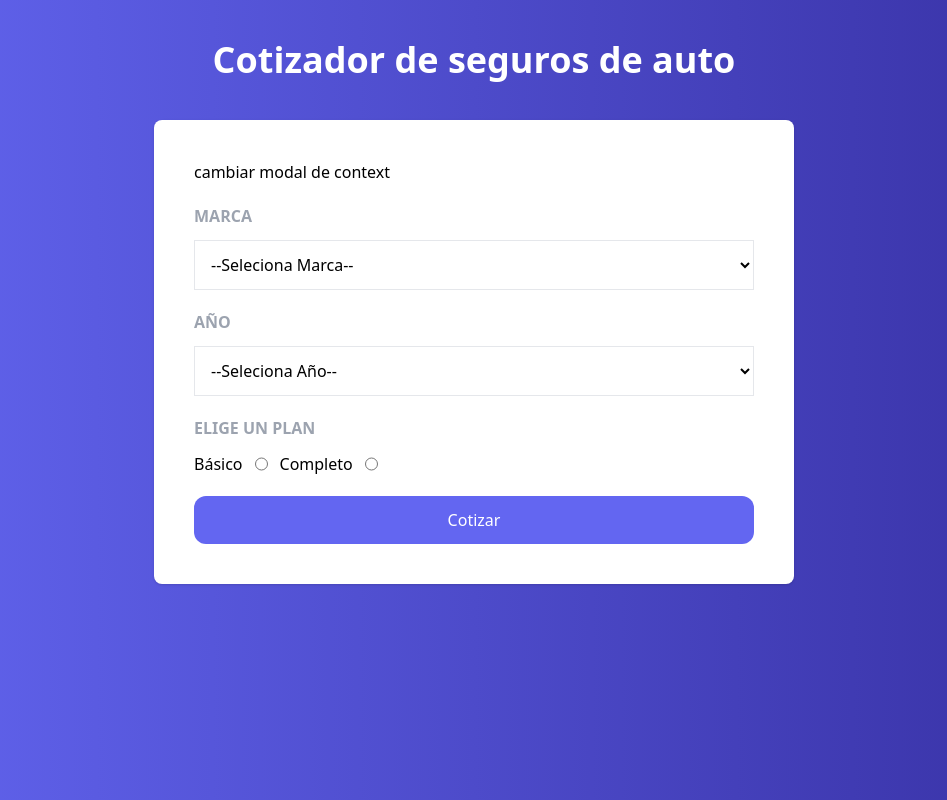
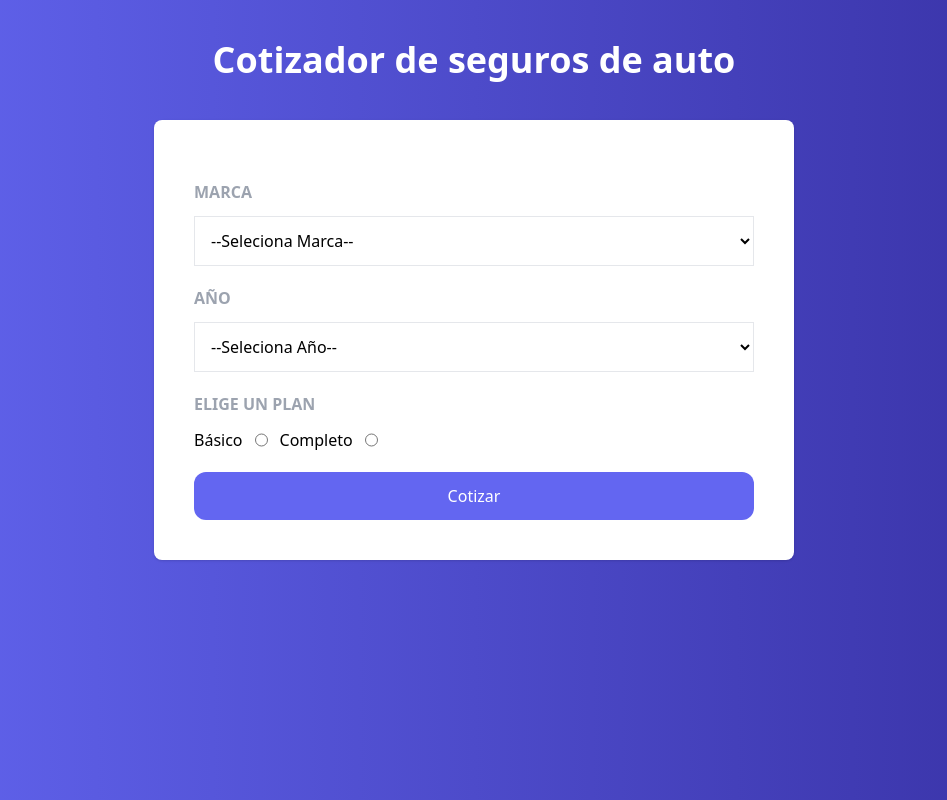
Before and after one commit to danielmateu/cotizador-seguros, a React (Vite) app: page / in a window 1280 px wide. Shown: the whole page, without its empty margins (166-1113 px from the left). Built offline with nearby package versions, Linux system fonts and the light colour scheme.

Commit message:
Validando elformulario

```diff
--- /dev/null
+++ b/src/components/Error.jsx
@@ -0,0 +1,14 @@
+import useCotizador from "../hooks/useCotizador"
+
+
+
+export const Error = () => {
+
+    const { error } = useCotizador()
+
+    return (
+        <div className="rounded border text-center border-red-400 bg-red-200 text-red-700 p-4">
+            {error}
+        </div>
+    )
+}
--- a/src/components/Formulario.jsx
+++ b/src/components/Formulario.jsx
@@ -1,24 +1,35 @@
 import { Fragment } from "react"
 import { MARCAS, PLANES, YEARS } from "../constants"
 import useCotizador from "../hooks/useCotizador"
+import { Error } from "./Error";
 // import CotizadorContext from "../context/CotizadorProvider"
-
-
 
 
 export const Formulario = () => {
 
-    const {datos, handleChangeDatos} = useCotizador()
+    const { datos, handleChangeDatos, error, setError } = useCotizador();
+
+    const handleSubmit = e => {
+        e.preventDefault();
+
+        if(Object.values(datos).includes('')){
+            setError('Todos los campos son obligatorios')
+            return
+        }
+
+        setError('')
+        //TODO Cotizar
+
+    }
 
     return (
         <>
-
-        <button
-            // onClick={cambiarState}
+            {error && <Error/>}
+            <form
+                action=""
+                className="form"
+                onSubmit={handleSubmit}
             >
-            cambiar modal de context
-        </button>
-        <form action="" className="form">
                 <div className="my-5">
                     <label htmlFor="" className="block mb-3 font-bold text-gray-400 uppercase">
                         Marca
--- a/src/context/CotizadorProvider.jsx
+++ b/src/context/CotizadorProvider.jsx
@@ -9,7 +9,9 @@
         marca: '',
         year: '',
         plan: '',
-    })
+    });
+
+    const [error, setError] = useState('')
 
     const handleChangeDatos = e => {
         setDatos({
@@ -23,6 +25,8 @@
             value={{
                 datos,
                 handleChangeDatos,
+                error,
+                setError
             }}
         >
             {children}
```
Lines whose indentation alone changed are shown as unchanged.
